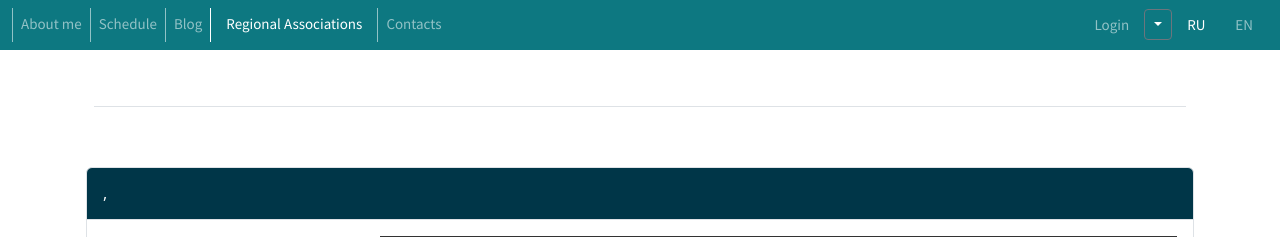
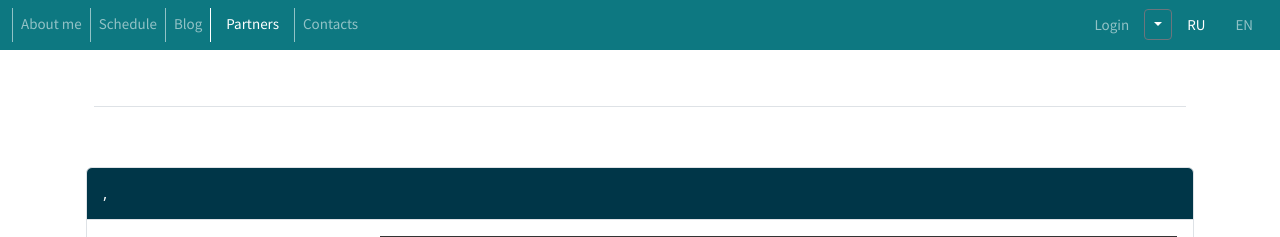
Before and after one commit to myfearismyblue/rlf, a Django app: a page that uses src/rolfing_django_project/web_app/templates/web_app/navbar.html in a window 1280 px wide. Shown: the top 237 px of the page. Run offline with Django 4.2, Linux system fonts and the light colour scheme; data that the repository does not hold is empty; some libraries are stand-ins or nearby versions.

Commit message:
Fix bugs in admin panel with fuzzy translation
+fix Regional associations -> Partners

```diff
--- a/src/rolfing_django_project/web_app/models.py
+++ b/src/rolfing_django_project/web_app/models.py
@@ -37,6 +37,10 @@ class Topic_Module(models.Model):
     id = models.IntegerField(primary_key=True)
     topic = models.ForeignKey(TopicModel, on_delete=models.CASCADE, related_name='modules')
     module = models.CharField(max_length=64, null=True, blank=True)
+
+    class Meta:
+        verbose_name = _('Module')
+        verbose_name_plural = _('Modules')
 
     def __str__(self):
         if not self.module:
--- a/src/rolfing_django_project/web_app/templates/web_app/navbar.html
+++ b/src/rolfing_django_project/web_app/templates/web_app/navbar.html
@@ -19,7 +19,7 @@
             <a class="nav-link {{blog_is_active}}" aria-current="page" href="#">{% translate 'Blog' %}</a>
           </li>
           <li class="nav-item">
-            <a class="nav-link {{associations_is_active}}" aria-current="page" href="{% url 'associations' %}">{% translate 'Regional Associations' %}</a>
+            <a class="nav-link {{associations_is_active}}" aria-current="page" href="{% url 'associations' %}">{% translate 'Partners' %}</a>
           </li>
           <li class="nav-item">
             <a class="nav-link {{contacts_is_active}}" aria-current="page" href="#">{% translate 'Contacts' %}</a>
```
Also changed, not shown: src/rolfing_django_project/web_app/locale/ru/LC_MESSAGES/django.po, 1 other file.
